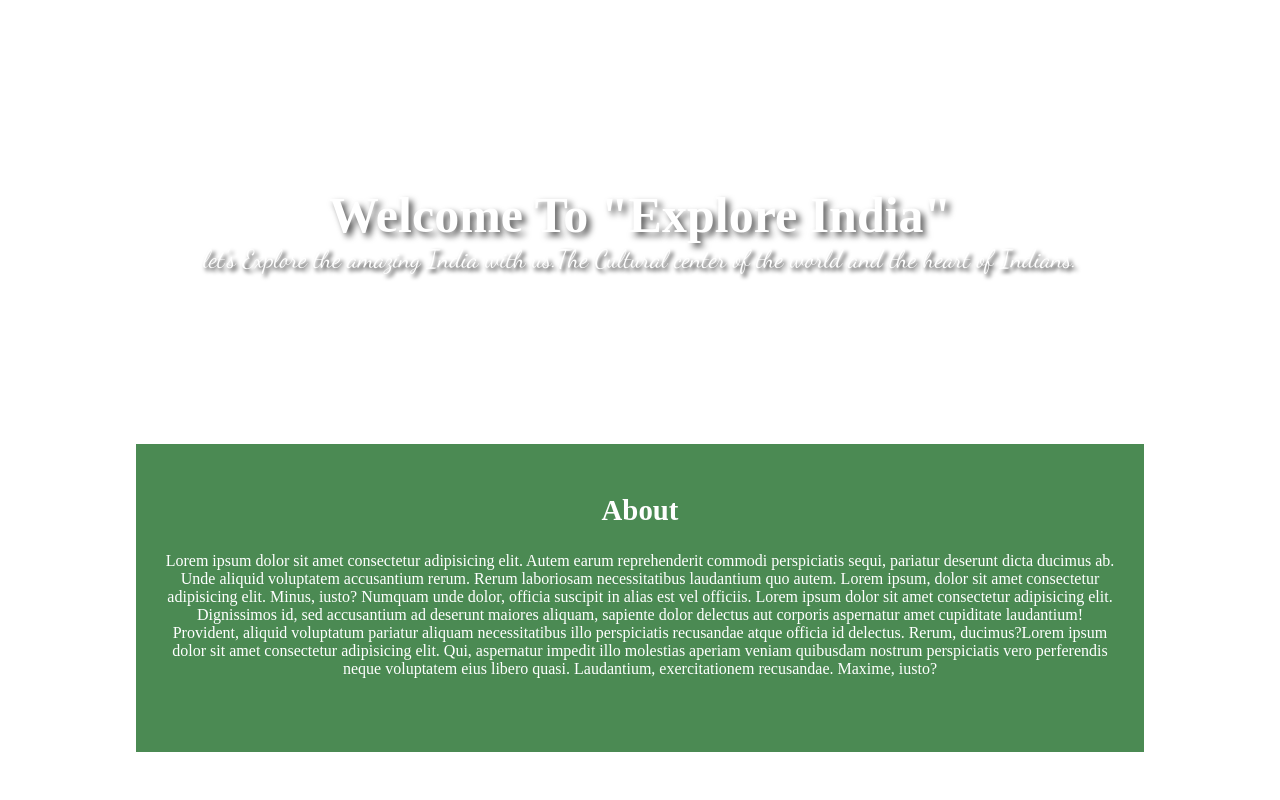
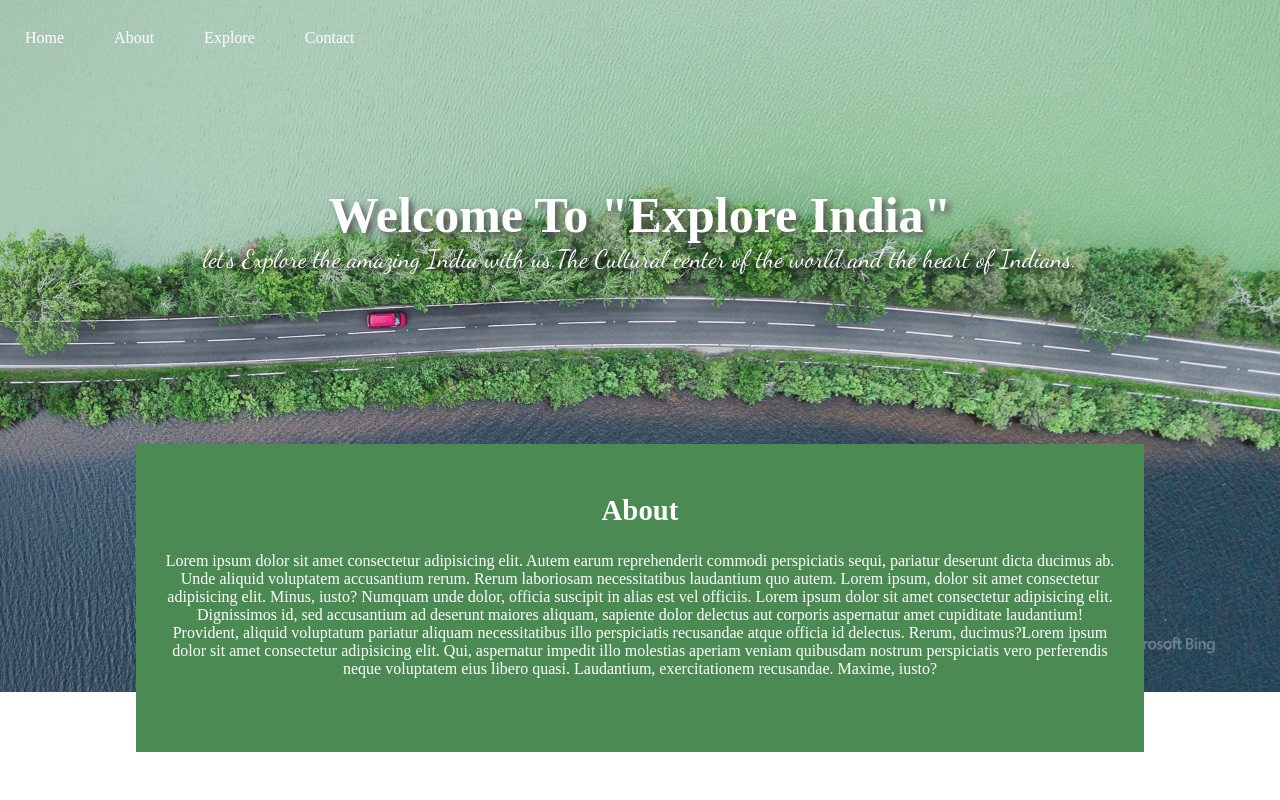
Before and after one commit to IndranilChowdhury/mypage, a plain HTML site: page index.html in a window 1280 px wide. Shown: the top 800 px of the page. Drawn offline with Linux system fonts and the light colour scheme; files whose address does not match are found by name.

Commit message:
Update style.css

```diff
--- a/style.css
+++ b/style.css
@@ -52,7 +52,7 @@
     position: fixed;
     top: 0px;
 
-    background: url('bg.jpg') no-repeat center center/cover;
+    background: url('img/bg.jpg') no-repeat center center/cover;
     height: 700px;
     width: 100%;
     z-index: -1;
```
